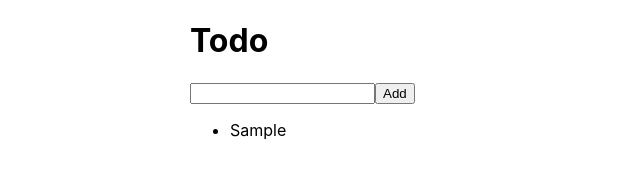
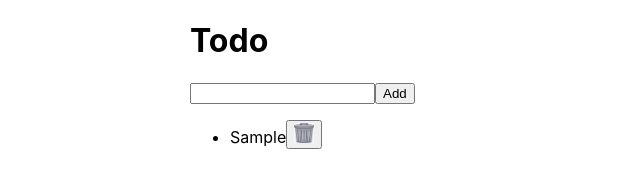
Before and after one commit to thelastklein/To-do-List-com-React, a React app in the folder todo/: page / in a window 1280 px wide. Both pictures are taken after typing "Sample" into the empty fields and a click on the button "Add". Shown: the whole page, without its empty margins (0-640 px from the left). Built offline with nearby package versions, Linux system fonts and the light colour scheme.

Commit message:
Create Delete Button

```diff
--- a/todo/src/List.js
+++ b/todo/src/List.js
@@ -2,8 +2,12 @@ import React from "react"
 
 function List(props){
 
+
+
     return(<ul>
-         {props.items.map(item => <li key={item.id}>{item.text}</li>)}
+         {props.items.map(item => <li key={item.id}>{item.text}
+            <button onClick={()=>{props.onItemDeleted(item)}} > <img className="delimg" alt="delete" src="./assets/bin.png"></img></button>
+         </li>)}
     </ul>)
 }
 
--- a/todo/src/Todo.css
+++ b/todo/src/Todo.css
@@ -3,3 +3,8 @@
     margin: auto;
     max-width: 900px;
 }
+
+.delimg{
+    width: 20px;
+    height: 20px;
+}
--- a/todo/src/Todo.js
+++ b/todo/src/Todo.js
@@ -17,14 +17,19 @@ function Todo(){
         setItems([...items, item])
     }
 
+    function onItemDeleted(item){
 
+        let filteredItems = items.filter(it=>it.id != item.id)
+
+        setItems(filteredItems)
+    }
 
 
     return (<div className="container">
                 <h1>Todo</h1>
                 <TodoForm onAddItem={onAddItem}></TodoForm>
 
-                <List items={items}></List>
+                <List onItemDeleted={onItemDeleted} items={items}></List>
            </div>)
 
 }
```
Also changed, not shown: todo/public/assets/bin.png (added), todo/src/index.css (line endings or trailing spaces).
